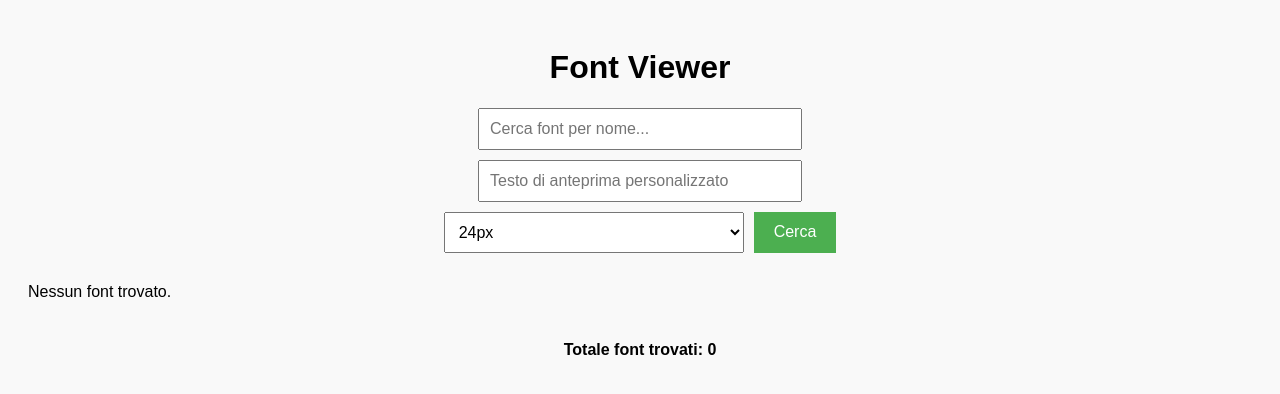
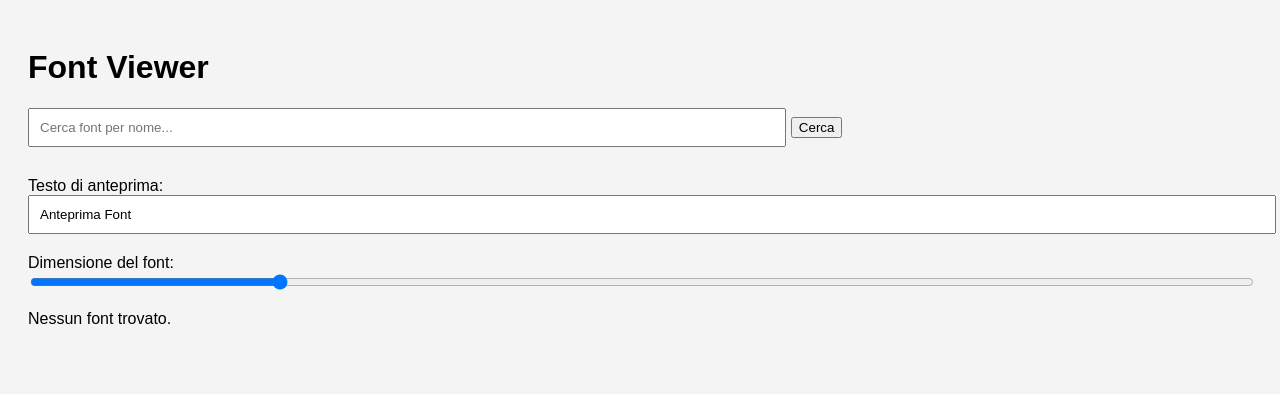
Before and after one commit to LScanferlato/font-viewer, a Flask app: page / in a window 1280 px wide. Shown: the top 394 px of the page. Run offline with Flask 3, Linux system fonts and the light colour scheme.

Commit message:
Update index.html

```diff
--- a/templates/index.html
+++ b/templates/index.html
@@ -1,94 +1,55 @@
+
 <!DOCTYPE html>
 <html lang="it">
 <head>
     <meta charset="UTF-8">
     <title>Font Viewer</title>
+    <script src="https://cdnjs.cloudflare.com/ajax/libs/html2canvas/1.4.1/html2canvas.min.js"></script>
     <style>
         body {
             font-family: Arial, sans-serif;
             padding: 20px;
-            background-color: #f9f9f9;
-        }
-        h1 {
-            text-align: center;
-        }
-        form {
-            max-width: 600px;
-            margin: 0 auto 30px auto;
-            display: flex;
-            gap: 10px;
-            flex-wrap: wrap;
-            justify-content: center;
-        }
-        input[type="text"], select {
-            padding: 10px;
-            font-size: 16px;
-            width: 100%;
-            max-width: 300px;
-        }
-        button {
-            padding: 10px 20px;
-            font-size: 16px;
-            background-color: #4CAF50;
-            color: white;
-            border: none;
-            cursor: pointer;
+            background-color: #f4f4f4;
         }
         .font-preview {
-            background: white;
+            background: #fff;
             border-radius: 8px;
             box-shadow: 0 2px 5px rgba(0,0,0,0.1);
             padding: 20px;
             margin-bottom: 20px;
+            position: relative;
         }
         .font-name {
             font-weight: bold;
-            margin-bottom: 10px;
+            font-size: 18px;
         }
         .font-sample {
+            font-size: 24px;
             margin-top: 10px;
         }
-        .download-button {
+        .controls {
             margin-top: 10px;
-            display: inline-block;
-            background-color: #2196F3;
-            color: white;
-            padding: 8px 12px;
-            text-decoration: none;
-            border-radius: 4px;
         }
-        .footer {
-            text-align: center;
-            margin-top: 40px;
-            font-weight: bold;
+        .controls button {
+            margin-right: 10px;
+        }
+        .search-bar {
+            margin-bottom: 30px;
         }
     </style>
-    <script>
-        function updatePreviews() {
-            const text = document.getElementById('previewText').value;
-            const size = document.getElementById('fontSize').value;
-            const samples = document.getElementsByClassName('font-sample');
-            for (let sample of samples) {
-                sample.textContent = text || sample.getAttribute('data-font-name');
-                sample.style.fontSize = size + 'px';
-            }
-        }
-    </script>
 </head>
 <body>
     <h1>Font Viewer</h1>
-    <form method="get" action="/">
-        <input type="text" name="query" placeholder="Cerca font per nome..." value="{{ query }}">
-        <input type="text" id="previewText" placeholder="Testo di anteprima personalizzato" oninput="updatePreviews()">
-        <select id="fontSize" onchange="updatePreviews()">
-            <option value="24">24px</option>
-            <option value="32">32px</option>
-            <option value="40">40px</option>
-            <option value="48">48px</option>
-            <option value="60">60px</option>
-        </select>
+    <form method="get" action="/" class="search-bar">
+        <input type="text" name="query" placeholder="Cerca font per nome..." value="{{ query }}" style="padding: 10px; width: 60%;">
         <button type="submit">Cerca</button>
     </form>
+
+    <label for="previewText">Testo di anteprima:</label>
+    <input type="text" id="previewText" value="Anteprima Font" oninput="updatePreviewText()" style="width: 100%; padding: 10px; margin-bottom: 20px;">
+
+    <label for="fontSize">Dimensione del font:</label>
+    <input type="range" id="fontSize" min="12" max="72" value="24" oninput="updateFontSize()" style="width: 100%;">
 
     {% if fonts %}
         {% for font in fonts %}
@@ -100,18 +61,42 @@
                         src: url("/fonts/{{ font }}");
                     }
                 </style>
-                <p class="font-sample" data-font-name="{{ font }}" style="font-family: 'font{{ loop.index }}'; font-size: 24px;">
+                <p class="font-sample" id="sample{{ loop.index }}" style="font-family: 'font{{ loop.index }}';">
                     {{ font }}
                 </p>
-                <a class="download-button" href="/fonts/{{ font }}" download>Scarica Font</a>
+                <div class="controls">
+                    <a href="/fonts/{{ font }}" download>
+                        <button type="button">Scarica Font</button>
+                    </a>
+                    <button onclick="downloadImage('sample{{ loop.index }}')" type="button">Scarica Immagine</button>
+                </div>
             </div>
         {% endfor %}
+        <p style="text-align: center; margin-top: 30px;">Totale font trovati: {{ fonts|length }}</p>
     {% else %}
         <p>Nessun font trovato.</p>
     {% endif %}
 
-    <div class="footer">
-        Totale font trovati: {{ fonts|length }}
-    </div>
+    <script>
+        function updatePreviewText() {
+            const text = document.getElementById('previewText').value;
+            document.querySelectorAll('.font-sample').forEach(el => el.textContent = text);
+        }
+
+        function updateFontSize() {
+            const size = document.getElementById('fontSize').value + 'px';
+            document.querySelectorAll('.font-sample').forEach(el => el.style.fontSize = size);
+        }
+
+        function downloadImage(elementId) {
+            const element = document.getElementById(elementId);
+            html2canvas(element).then(canvas => {
+                const link = document.createElement('a');
+                link.download = elementId + '.png';
+                link.href = canvas.toDataURL();
+                link.click();
+            });
+        }
+    </script>
 </body>
 </html>
```
